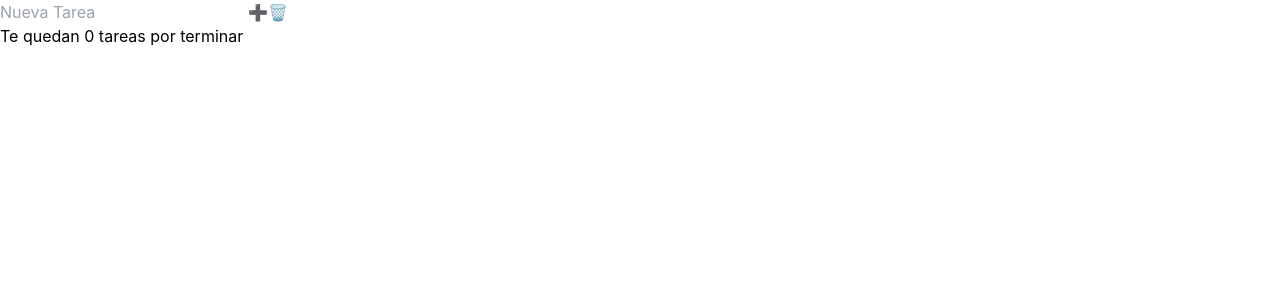
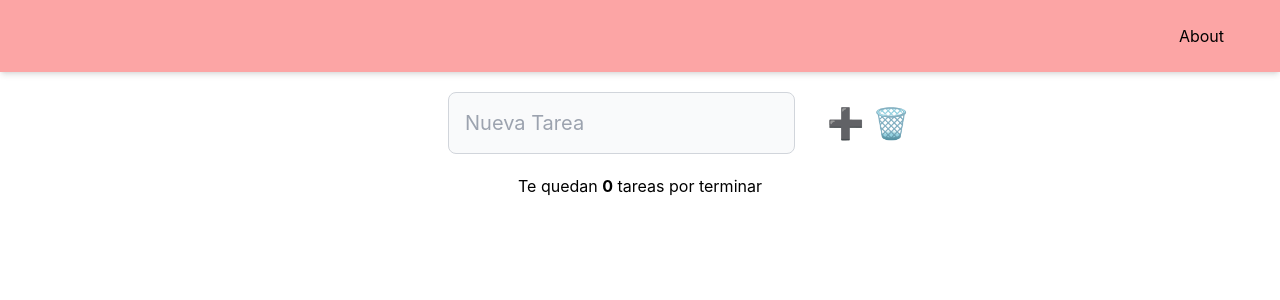
Before and after one commit to fanpug/react-todo-app, a React (Create React App) app: page / in a window 1280 px wide. Shown: the top 300 px of the page. Built offline with nearby package versions, Linux system fonts and the light colour scheme.

Commit message:
Add a navbar component for future uses, modified input field, and text formatting overall

```diff
--- a/src/App.js
+++ b/src/App.js
@@ -1,5 +1,6 @@
 import React, {useState, useRef, useEffect} from 'react';
 import TodoList from './components/TodoList';
+import Navbar from './components/Navbar';
 import {v4 as uuidv4} from 'uuid';
 
 const KEY = "todoApp.todos";
@@ -43,11 +44,20 @@ function App() {
 
     return (
         <>
-            <TodoList todos={todos} toggleTodo={toggleTodo} />
-            <input ref={todoTaskRef} type="text" placeholder='Nueva Tarea'></input>
-            <button onClick={handleTodoAdd}>➕</button>
-            <button onClick={handleClearCompleted}>🗑️</button>
-            <div>Te quedan {todos.filter((todo) => !todo.completed).length} tareas por terminar</div>
+            <Navbar />
+            <main className='flex flex-col items-center justify-center'>
+                <div className='flex items-center w-96 mt-5 text-xl'>
+                    <input type="text" ref={todoTaskRef} placeholder='Nueva Tarea' className="p-4 text-gray-900 border border-gray-300 rounded-lg bg-gray-50 focus:ring-blue-500 focus:border-blue-500"></input>
+                    <button className='ml-8 text-3xl' onClick={handleTodoAdd}>➕</button>
+                    <button className='ml-2 text-3xl' onClick={handleClearCompleted}>🗑️</button>
+                </div>
+
+                <div className='w-96 mt-5 text-xl break-all'>
+                    <TodoList todos={todos} toggleTodo={toggleTodo} />
+                </div>
+
+                <div>Te quedan <b>{todos.filter((todo) => !todo.completed).length}</b> tareas por terminar</div>
+            </main>
         </>
     );
 }
--- /dev/null
+++ b/src/components/Navbar.jsx
@@ -0,0 +1,13 @@
+import React from 'react';
+
+export default function Navbar() {
+  return (
+    <header className='sticky left-0 bottom-0 shadow-md'>
+        <nav className='h-[72px] min-h-full w-full flex items-center justify-end bg-red-300'>
+            <ul className='list-none flex'>
+                <li className='pr-14'><a href="#welcome-section">About</a></li>
+            </ul>
+        </nav>
+    </header>
+  )
+}
--- a/src/components/TodoItem.jsx
+++ b/src/components/TodoItem.jsx
@@ -8,9 +8,9 @@ export default function TodoItem({todo, toggleTodo}) {
   };
 
   return (
-    <li>
-      <input type='checkbox' checked={completed} onChange={handleTodoClick} />
-      {title}
+    <li className='mb-1'>
+      <input type='checkbox' className='w-6 h-6 mr-1' checked={completed} onChange={handleTodoClick} />
+      <span className={completed ? 'line-through' : '' }>{title}</span>
     </li>
   )
 }
```
